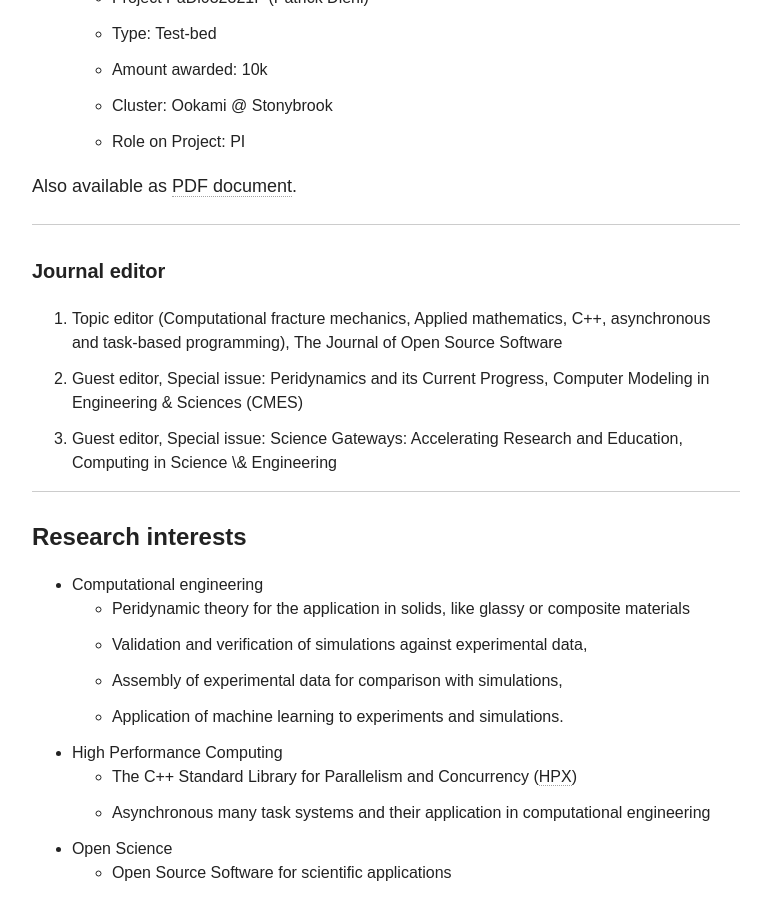
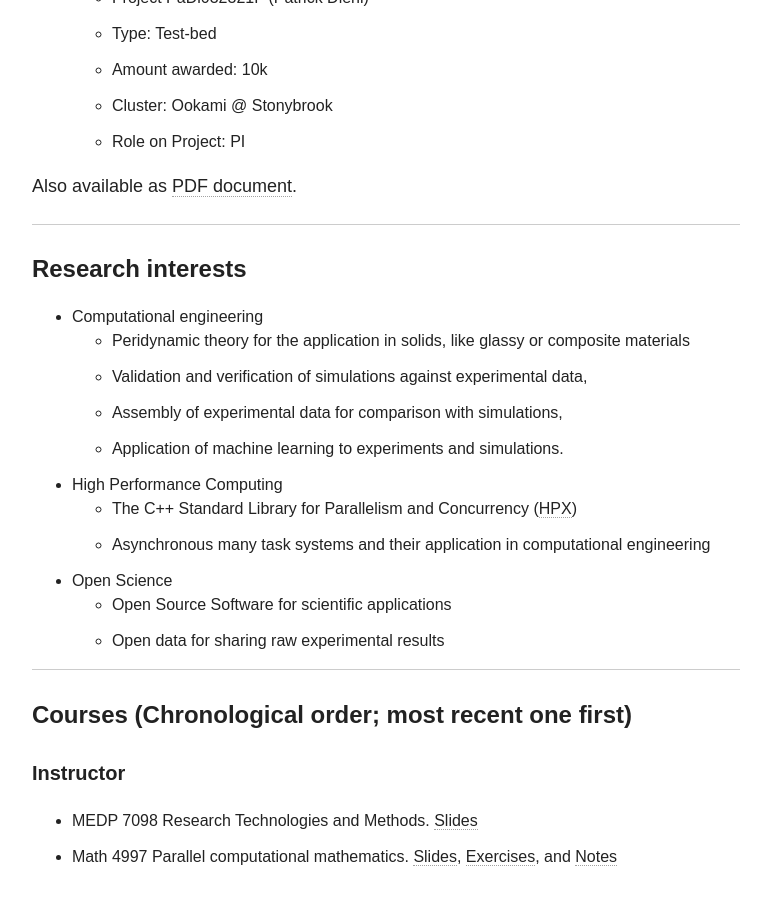
Before and after one commit to diehlpk/diehlpk.github.io, a Jekyll site: the page built from cv/index.md, in a window 1280 px wide and 900 px high, scrolled down 2320 px. Shown: the whole window, without its empty margins (254-1025 px from the left). Built offline with Jekyll 4.4.1, drawn with Linux system fonts in a browser that asks for light colours; nearby versions of some CDN libraries; some web fonts are replaced; some of the changed text lies outside the part shown.

Commit message:
Update CV

```diff
--- a/cv/index.md
+++ b/cv/index.md
@@ -74,14 +74,6 @@
   * Role on Project: PI
 
 Also available as [PDF document]({{ site.url }}/assets/grants.pdf).
-
----
-
-##### Journal editor
-
-1. Topic editor (Computational fracture mechanics, Applied mathematics, C++, asynchronous and task-based programming), The Journal of Open Source Software
-2. Guest editor, Special issue: Peridynamics and its Current Progress, Computer Modeling in Engineering & Sciences (CMES)
-3. Guest editor, Special issue: Science Gateways: Accelerating Research and Education, Computing in Science \& Engineering
 
 ---
 
@@ -208,6 +208,7 @@
 1. TBAA: Task-Based Algorithms and Applications, Moderator, ”International Conference for High Performance Computing, Networking, Storage and Analysis (SC)” 2020 [Link](http://stellar-group.org/tbaa2020-scpanel/)
 2. AI Ethics/Algorithmic Justice, Organizer, Colloquium on Artificial Intelligence Research and Optimization, Louisiana State University.
 3. Joint USACM Large-Scale TTA – EMI Computational Mechanics Committee Career Path Panel, Speaker, Engineering Mechanics Institute Conference 2022
+4. Joint USACM Large-Scale TTA – EMI Computational Mechanics Committee Career Path Panel, Organizer, Engineering Mechanics Institute Conference 2023
 
 ##### Colloquium
 
@@ -318,13 +320,13 @@
 11. N. Gupta et al., "Deploying a Task-based Runtime System on Raspberry Pi Clusters," 2020 IEEE/ACM 5th International Workshop on Extreme Scale Programming Models and Middleware (ESPM2), GA, USA, 2020, pp. 11-20, doi: [10.1109/ESPM251964.2020.00007](https://ieeexplore.ieee.org/abstract/document/9307132), [Preprint](https://arxiv.org/abs/2010.04106)
 12. P. Gadikar, P. Diehl and P. Jha,"Load balancing for distributed nonlocal models within asynchronous many-task systems," in 2021 IEEE International Parallel and Distributed Processing Symposium Workshops (IPDPSW), Portland, OR, USA, 2021 pp. 669-678. [10.1109/IPDPSW52791.2021.00103](https://doi.ieeecomputersociety.org/10.1109/IPDPSW52791.2021.00103) , [Preprint](https://arxiv.org/abs/2102.03819)
 
-#### Short papers
+###### Short papers
 1. Schatz K, Müller C, Gralka P, Heinemann M, Straub A, Schulz C, Braun M, Rau T, Becher M, Diehl P, Marcello D. Visual Analysis of Structure Formation in Cosmic Evolution. In 2019 IEEE Scientific Visualization Conference (SciVis) 2019 Oct 20 (pp. 33-41). IEEE. [Link](https://ieeexplore.ieee.org/abstract/document/8968855), [Preprint](https://www.semanticscholar.org/paper/Visual-Analysis-of-Structure-Formation-in-Cosmic-Schatz-M%C3%BCller/2276478c287db900d99c443dfb95160dbd76a640)
 ,[Poster](https://megamol.org/wp-content/uploads/2019/10/poster2-reduced.jpg), and [Video](https://www.youtube.com/watch?v=ykn3ewqWUcw)
 2. P. Diehl and S. R. Brandt, Interactive C++ code development using C++Explorer and GitHub Classroom for educational purposes, In Proceedings of Gateways 2020, Science Gateways Community Institute (SGCI), [Link](https://osf.io/qbtj3/)
 3. Bhattacharya, D, Diehl, P, & Lipton, RP. "Peridynamics for Quasistatic Fracture Modeling." Proceedings of the ASME 2021 International Mechanical Engineering Congress and Exposition. Volume 12: Mechanics of Solids, Structures, and Fluids; Micro- and Nano- Systems Engineering and Packaging. Virtual, Online. November 1–5, 2021. V012T12A041. ASME. [10.1115/IMECE2021-70793](https://doi.org/10.1115/IMECE2021-70793) [Preprint](https://arxiv.org/abs/2107.14665)
 
-#### Technical reports
+###### Technical reports
 1. P. Diehl, R. Lipton, and M. A. Schweitzer, Numerical verification of a bond-based softening peridynamic model for small displacements: Deducing material parameters from classical linear theory, tech. rep., Institut für Numerische Simulation, 2016 [Link](http://schweitzer.ins.uni-bonn.de/publications/pdfs/diehl_siam_mulitscale2016.pdf).
 2. T. ZHANG, S. SHIRZAD, B. WAGLE, A. S. LEMOINE, P. DIEHL, AND H. KAISER, Supporting
 openmp 5.0 tasks in hpxmp – a study of an openmp implementation within task based
@@ -334,7 +336,7 @@
 5. Diehl, Patrick, et al. "Distributed, combined CPU and GPU profiling within HPX using APEX." arXiv preprint [arXiv:2210.06437](https://arxiv.org/abs/2210.06437) (2022).
 5. P. Diehl, Porting Octo-Tiger, an astrophysics program simulating the evolution of star systems based on the fast multipole method on adaptive Octrees, HPCI User Report, [Link](https://www.hpci-office.jp/output/hp210311/outcome.pdf?1668567633)
 
-#### Invited talks and Presentations
+###### Invited talks and Presentations
 1. P. Diehl, Efficient k-nearest neighbor search on the GPU. Seventh International Workshop Meshfree Methods for Partial Differential Equations, 09.09-11.09 2013, Bonn, Germany.
 2. -- , Coupling CPU and GPU to simulate efficient dynamic cracks and fractures in solids.
 12th U.S. National Congress on Computational Mechanics (USNCCM12), 21.07-25.07
@@ -405,7 +407,7 @@
 1.11 2022, Los Alamos, USA. [Slides](https://de.slideshare.net/PatrickDiehl3/recent-developments-in-hpx-and-octotiger-254076663)
 42. P. Diehl, A tale of two approaches for coupling nonlocal and local models, Continuum Mechanics Seminar (CMS), 10.11 2022, Lincoln, USA. [Slides](https://www.slideshare.net/PatrickDiehl3/a-tale-of-two-approaches-for-coupling-nonlocal-and-local-models)
 
-#### Raw experimental data
+###### Raw experimental data
 1. Ilyass Tabiai, Rolland Delorme, Patrick Diehl, Louis Laberge Lebel, & Martin Lévesque. (2018). PMMA 3 point bending test until failure loaded in displacement [Data set](http://doi.org/10.5281/zenodo.1172068). Zenodo
 
 Also available as [PDF document]({{ site.url }}/assets/list.pdf), on [Google Scholar](https://scholar.google.com/citations?user=TapM4vAAAAAJ&hl=en), and on [ORCID](https://orcid.org/0000-0003-3922-8419)
```
Also changed, not shown: other parts of cv/index.md (+9 -0 lines).
